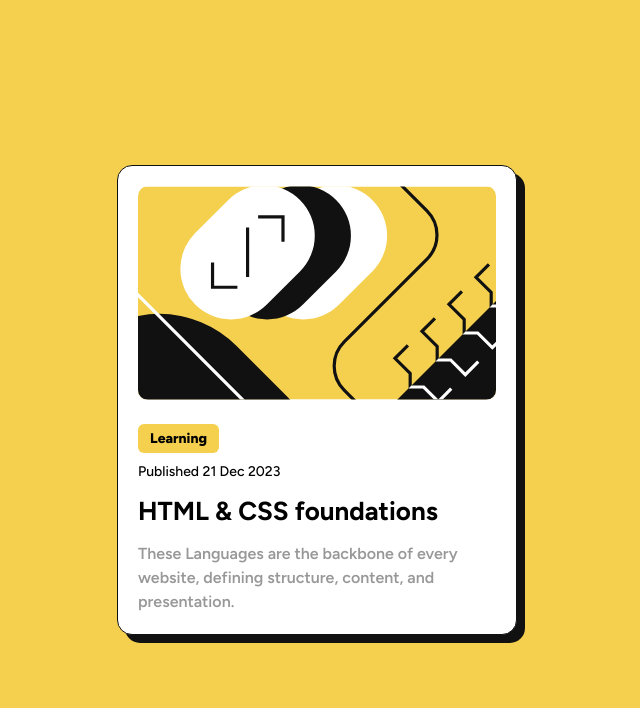
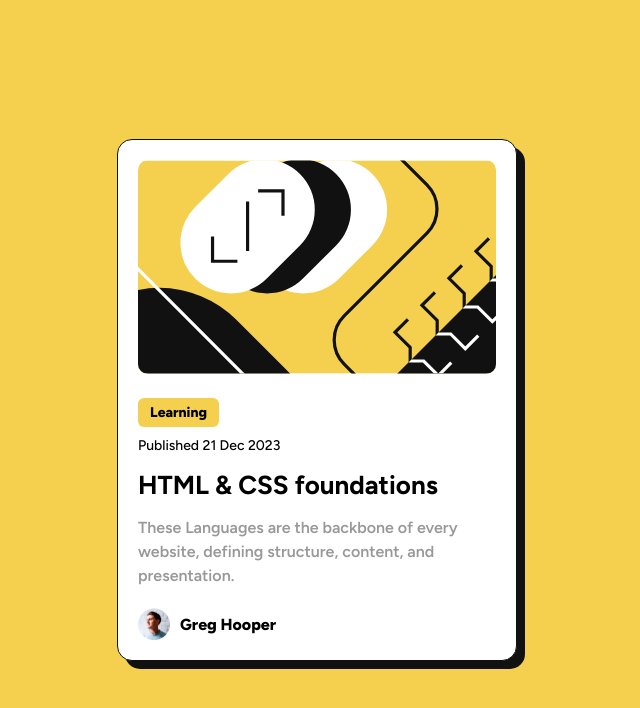
Before and after one commit to Glitcc/Blog-Preview-Challenge, a plain HTML site: page index.html in a window 1280 px wide. Shown: the whole page, without its empty margins (323-963 px from the left). Drawn offline with Linux system fonts and the light colour scheme.

Commit message:
Added Profile icon and name

```diff
--- a/index.html
+++ b/index.html
@@ -122,6 +122,10 @@
         These Languages are the backbone of every website, defining structure,
         content, and presentation.
       </p>
+      <div class="profile">
+        <img src="assets/images/image-avatar.webp" alt="profile-icon" />
+        <span class="profile-name">Greg Hooper</span>
+      </div>
     </div>
   </body>
 </html>
--- a/styles.css
+++ b/styles.css
@@ -69,4 +69,22 @@ p {
     text-align: left;
     opacity: 0.4;
     line-height: 1.5;
+    margin-bottom: 20px;
 }
+
+.profile {
+    display: flex;
+    align-items: center;
+    justify-content: flex-start;
+    gap: 10px;
+}
+
+.profile img {
+    height: 32px;
+    width: 32px;
+}
+
+.profile-name {
+    font-family: 'Figtree', sans-serif;
+    font-weight: 800;
+}
```
